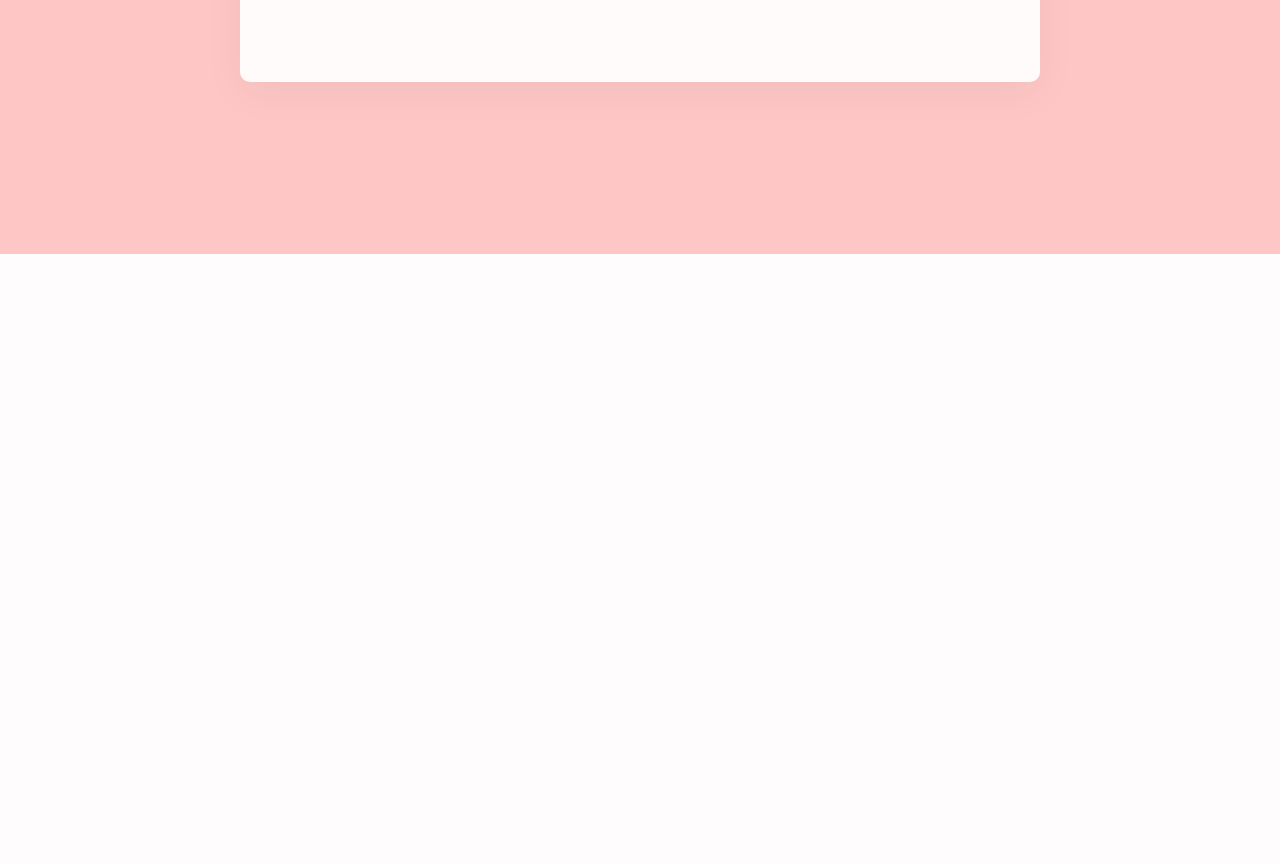
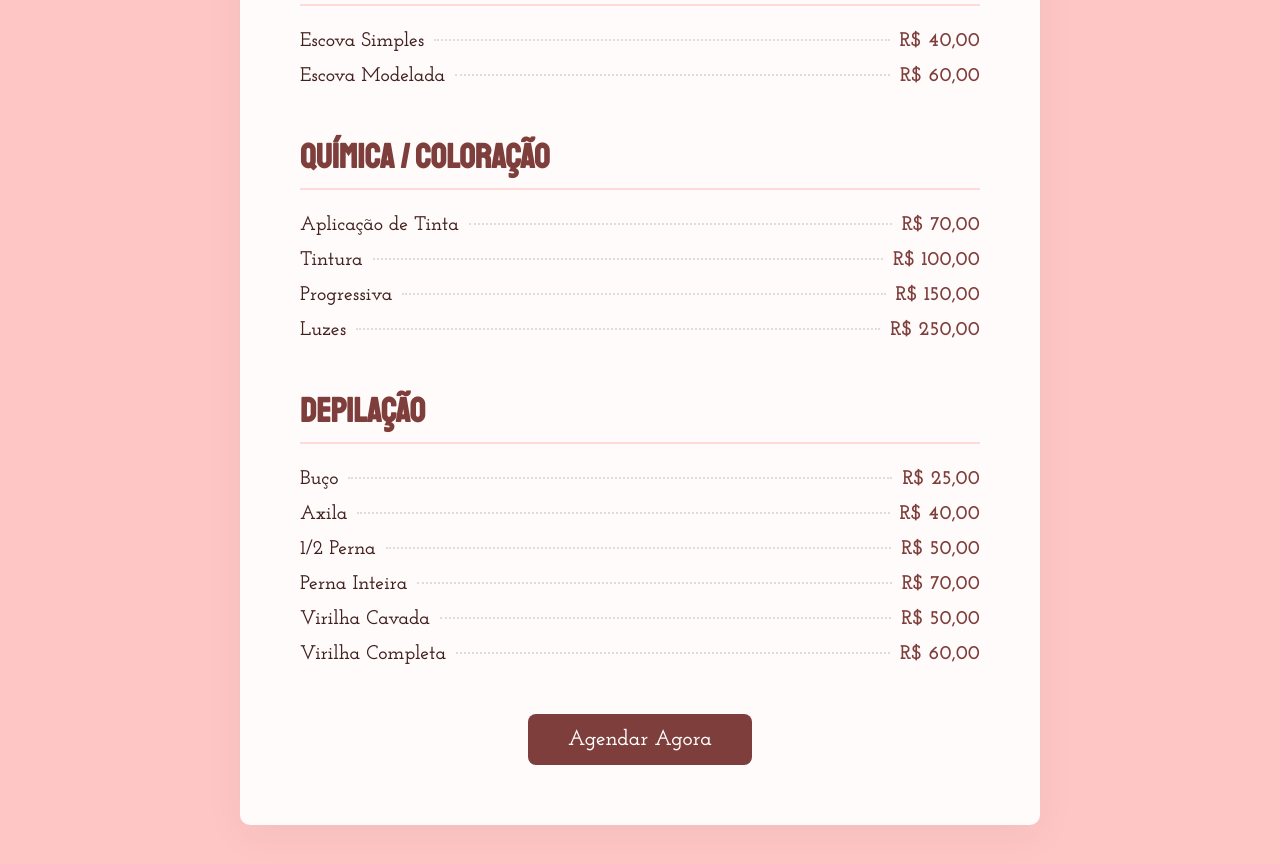
Before and after one commit to FlavioFleck/Status, an Angular app in the folder frontend/: page /services in a window 1280 px wide. Shown: the part 700-1564 px from the top of the page. Before the commit the page ends 954 px from the top, so only its background shows below. Built offline with nearby package versions, Linux system fonts and the light colour scheme; a web font is replaced by a local one.

Commit message:
botão de agendar no /services + implementação de mock

```diff
--- a/frontend/src/app/pages/booking/booking.css
+++ b/frontend/src/app/pages/booking/booking.css
@@ -318,7 +318,7 @@
   border-radius: 8px;
   font-family: 'Josefin Slab';
   font-size: 1.2rem;
-  font-weight: bold;
+  font-weight: 600;
   cursor: pointer;
   transition: background 0.3s, transform 0.2s;
 }
--- a/frontend/src/app/pages/price-list/price-list.css
+++ b/frontend/src/app/pages/price-list/price-list.css
@@ -4,6 +4,7 @@
     display: flex;
     flex-direction: column;
     align-items: center;
+    padding-bottom: 80px;
 }
 
 /* cabeçalho */
@@ -84,3 +85,40 @@
     color: #7E3E3B;
     flex-shrink: 0;
 }
+
+/* botão que direciona para o agendamento */
+.action-area {
+    text-align: center;
+    margin-top: 40px;
+}
+
+.btn-agendar {
+    display: inline-block;
+    padding: 15px 40px;
+    background-color: #7E3E3B;
+    color: #fff;
+    font-size: 1.2rem;
+    font-weight: 600;
+    text-decoration: none;
+    border-radius: 8px;
+    transition: background 0.3s, transform 0.2s;
+}
+
+.btn-agendar:hover {
+    background-color: #713936;
+    transform: translateY(-2px);
+}
+
+/* responsividade */
+@media (max-width: 600px) {
+  .menu-container {
+    padding: 30px 20px;
+    width: 95%;
+  }
+
+  .price-header h1 { font-size: 3rem; }
+
+  .price-item {
+    font-size: 1rem;
+  }
+}
--- a/frontend/src/app/pages/price-list/price-list.html
+++ b/frontend/src/app/pages/price-list/price-list.html
@@ -18,6 +18,10 @@
       </div>
 
     </section>
+
+    <div class="action-area">
+        <a routerLink="/booking" class="btn-agendar">Agendar Agora</a>
+    </div>
   </div>
 
 </main>
--- a/frontend/src/app/pages/price-list/price-list.ts
+++ b/frontend/src/app/pages/price-list/price-list.ts
@@ -13,14 +13,38 @@ export class PriceListComponent {
 
   priceList = [
     {
-      category: 'Cabelos',
+      category: 'Cortes',
       services: [
-        { name: 'Corte Feminino', price: 'R$ 80,00' },
-        { name: 'Escova', price: 'R$ 40,00' },
-        { name: 'Escova Modelada', price: 'R$ 60,00' },
-        { name: 'Hidratação', price: 'R$ 80,00' }
+        { name: 'Corte Masculino', price: 'R$ 80,00' },
+        { name: 'Corte Feminino', price: 'R$ 80,00' }
+      ]
+    },
+    {
+      category: 'Escovas',
+      services: [
+        { name: 'Escova Simples', price: 'R$ 40,00' },
+        { name: 'Escova Modelada', price: 'R$ 60,00' }
+      ]
+    },
+    {
+      category: 'Química / Coloração',
+      services: [
+        { name: 'Aplicação de Tinta', price: 'R$ 70,00' },
+        { name: 'Tintura', price: 'R$ 100,00' },
+        { name: 'Progressiva', price: 'R$ 150,00' },
+        { name: 'Luzes', price: 'R$ 250,00' }
+      ]
+    },
+    {
+      category: 'Depilação',
+      services: [
+        { name: 'Buço', price: 'R$ 25,00' },
+        { name: 'Axila', price: 'R$ 40,00' },
+        { name: '1/2 Perna', price: 'R$ 50,00' },
+        { name: 'Perna Inteira', price: 'R$ 70,00' },
+        { name: 'Virilha Cavada', price: 'R$ 50,00' },
+        { name: 'Virilha Completa', price: 'R$ 60,00' }
       ]
     },
   ];
-
 }
```
